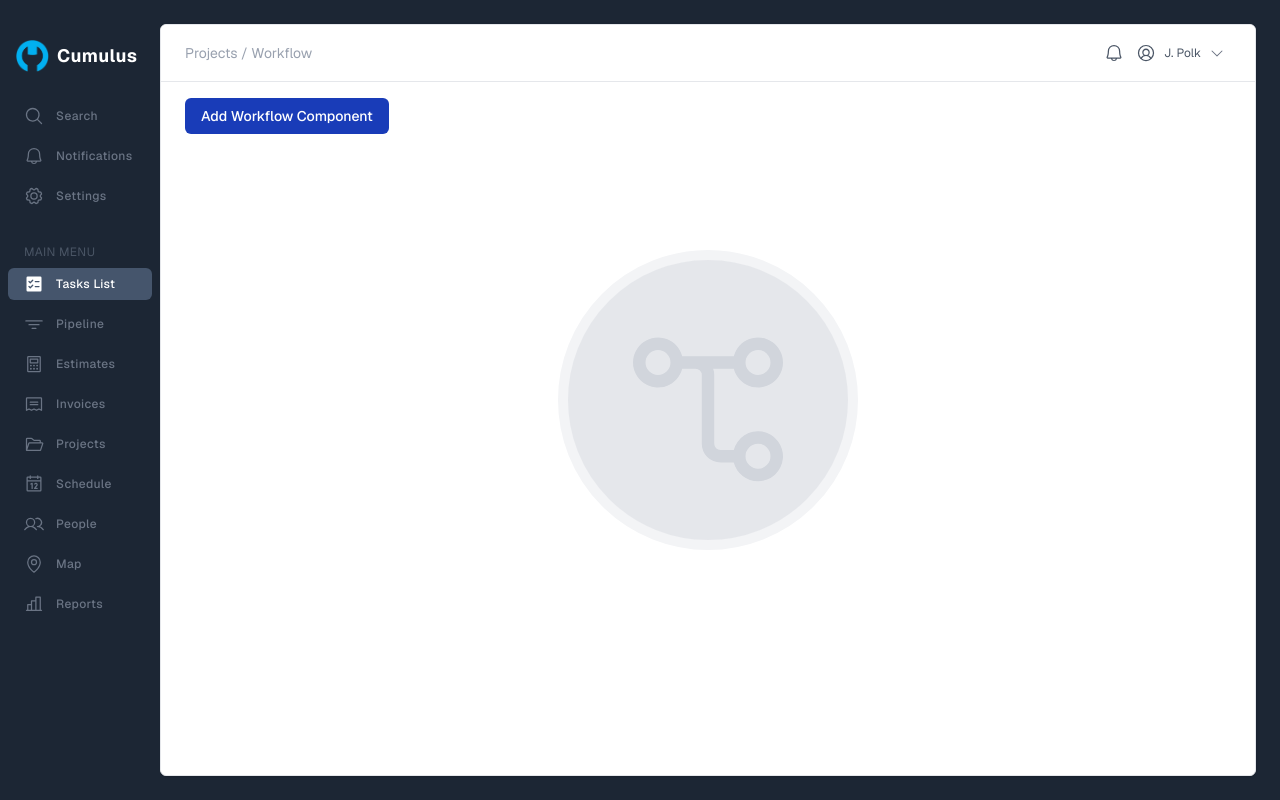
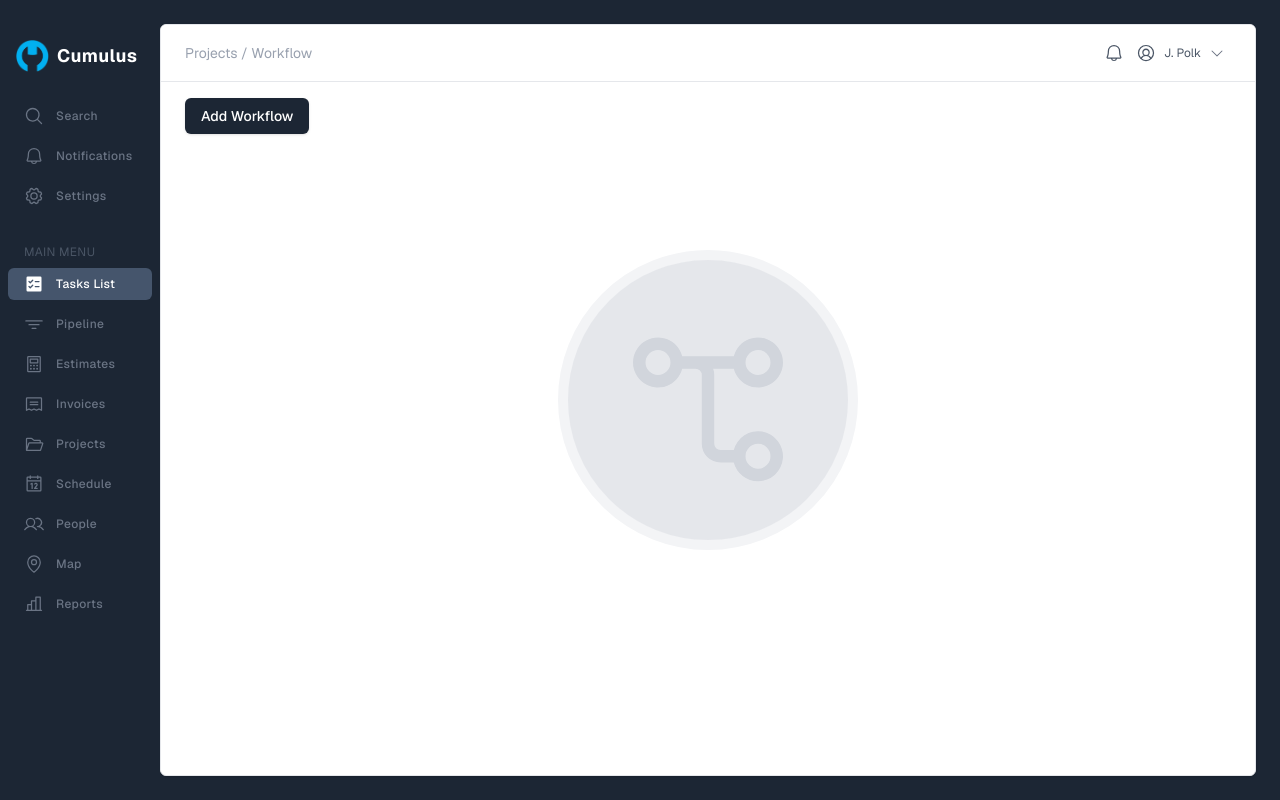
Before and after one commit to DimitriMichel/catalog-dialog, a React app: page / in a window 1280 px wide. Built offline with nearby package versions, Linux system fonts and the light colour scheme; the HTML template or start-up script is replaced by a standard one.

Commit message:
Update the Dialog title, remove the prompt, and add a UI button component

```diff
--- a/src/App.tsx
+++ b/src/App.tsx
@@ -5,10 +5,10 @@ import Header from '@components/Layout/Header';
 import { CatalogDialog } from '@components/CatalogDialog';
 import type { CatalogConfig } from './types/types.ts';
 import { catalogPayload } from '@data/catalog-payload';
+import Button from '@components/UI/Button.tsx';
 
 const catalogConfig: CatalogConfig = {
-  title: 'Add Workflow Component',
-  prompt: 'Choose a component to insert into your workflow.',
+  title: 'Add Workflow',
   ...catalogPayload,
   actions: {
     add: 'Add',
@@ -27,13 +27,13 @@ const App = () => {
         <Header breadcrumbs='Projects / Workflow' />
 
         <div className='px-6 py-4'>
-          <button
+          <Button
             type='button'
             onClick={() => setDialogOpen(true)}
-            className='rounded-md bg-blue-800 px-4 py-2 text-sm font-medium text-white hover:bg-blue-900'
+            className='rounded-md bg-midnight px-4 py-2 text-sm font-medium text-white hover:bg-midnight/90 transition-colors'
           >
-            Add Workflow Component
-          </button>
+            Add Workflow
+          </Button>
         </div>
 
         <div className='pointer-events-none absolute left-1/2 top-1/2 -translate-x-1/2 -translate-y-1/2'>
--- /dev/null
+++ b/src/components/UI/Button.tsx
@@ -0,0 +1,20 @@
+import React, { forwardRef } from 'react';
+
+type ButtonProps = React.ButtonHTMLAttributes<HTMLButtonElement> & {
+  className?: string;
+};
+
+const Button = forwardRef<HTMLButtonElement, ButtonProps>(
+  ({ children, className = '', ...props }, ref) => (
+    <button
+      ref={ref}
+      className={`inline-flex items-center justify-center gap-2 rounded-md  font-medium transition-colors focus-visible:outline-none
+       focus-visible:ring-1 disabled:opacity-50  shadow hover:bg-midnight/90 ${className}`}
+      {...props}
+    >
+      {children}
+    </button>
+  )
+);
+
+export default Button;
```
